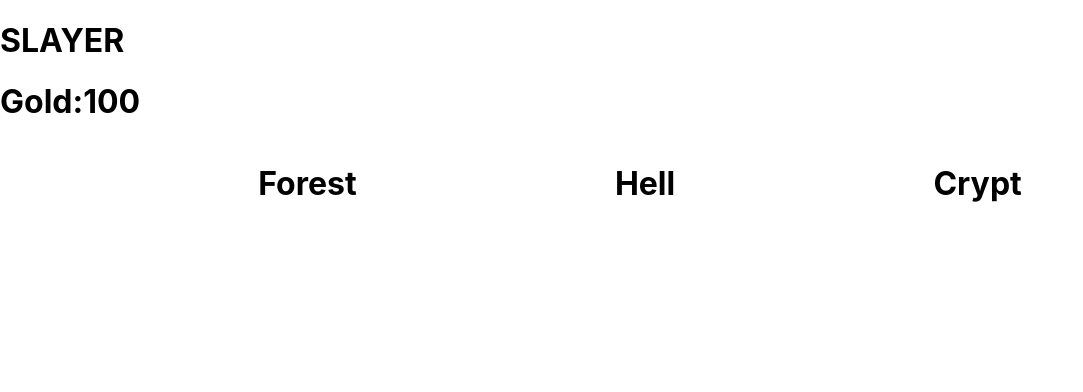
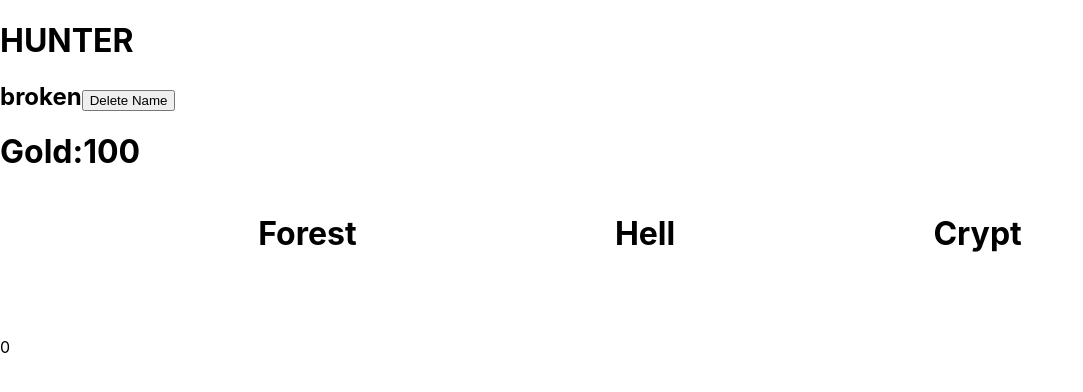
Before and after one commit to DogSniffers/Monstarhunt, a React (Create React App) app: page / in a window 1280 px wide. Shown: the top 392 px of the page, without its empty margins (0-1083 px from the left). Built offline with nearby package versions, Linux system fonts and the light colour scheme; no server answers.

Commit message:
Hunter Name works

```diff
--- a/public/index.html
+++ b/public/index.html
@@ -24,7 +24,7 @@
       work correctly both with client-side routing and a non-root public URL.
       Learn how to configure a non-root public URL by running `npm run build`.
     -->
-    <title>React App</title>
+    <title>Hunter</title>
   </head>
   <body>
     <noscript>You need to enable JavaScript to run this app.</noscript>
--- a/src/App.js
+++ b/src/App.js
@@ -2,7 +2,8 @@ import React, { Component } from 'react';
 import Header from './components/Header'
 // import Killlog from './components/Killlog'
 import Locale from './components/Locale'
-// import Hunter from './components/Hunter'
+import Hunter from './components/Hunter'
+// import Shop from './App.test/Shop'
 import axios from 'axios'
 
 
@@ -19,7 +20,7 @@ class App extends Component {
     }
   }
 
-  renameCreature(){
+  renameHunter(){
 
   }
   releaseCreature(){
@@ -29,7 +30,7 @@ class App extends Component {
     return (
       <div>
         <Header/>
-        {/* <Hunter/> */}
+        <Hunter/>
         <Locale/>
       </div>
     )
--- a/src/components/Header.js
+++ b/src/components/Header.js
@@ -3,7 +3,7 @@ import React from 'react'
 function Header(props){
     return(
         <header>
-            <h1>SLAYER</h1>
+            <h1>HUNTER</h1>
         </header>
     )
 }
--- a/src/components/Hunter.js
+++ b/src/components/Hunter.js
@@ -1,31 +1,32 @@
-// import React, { Component } from 'react'
-// import axios from 'axios'
+import React, { Component } from 'react'
+import axios from 'axios'
 
-// class Hunter extends Component{
-//     constructor(){
-//         super()
-//         this.state = {
-//             hunterName:'broken'
-//         }
-//         // this.state.componentDidMount = this.componentDidMount.bind(this)
-//     }
-    // componentDidMount(){
-    //     axios.get('/api/hunters').then(res =>{
-    //         console.log('hit')
-    //         const person = res.data
-    //         let randomNumber = Math.ceil(Math.random() * 4)
-    //         person.forEach((element) => {
-    //             if(element === randomNumber){
-    //                 this.setState({hunterName:`${res.data.element.name}`})
-    //             }
-    //         });
-    //     })
-    // }
-//     render(){
-//         return(
-//         <h2>{this.state.hunterName}</h2>
-//         )
-//     }
-// }
+class Hunter extends Component{
+    constructor(){
+        super()
+        this.state = {
+            hunterName:'broken',
+        }
+        // this.state.componentDidMount = this.componentDidMount.bind(this)
+    }
+    componentDidMount(){
+        axios.get('/api/hunters').then(res =>{
+            const hunters = res.data
+            // console.log(111, hunters)
+            // let hunterId = []
+            let randomNumber = Math.floor(Math.random() * 5)
+            let hunter = hunters.filter(e => e.ID === randomNumber)
+            this.setState({
+                hunterName: hunter[0].Name
+            })
+        })
+    }
+    render(){
+        return(
+        <h2>{this.state.hunterName}<button>Delete Name</button></h2>
 
-// export default Hunter
+
+        )}
+}
+
+export default Hunter
--- a/src/components/Locale.js
+++ b/src/components/Locale.js
@@ -117,14 +117,14 @@ class Locale extends Component{
         console.log(huntFailComplete)
         if(huntFailComplete >= 2){
             this.setState({successText:'SUCCESS',})
-            this.setState({wallet: (this.state.wallet+this.state.huntCashReward)})
+            this.setState({wallet:this.state.wallet + this.state.cashReward})
 
         }else{
             this.setState({failText:'FAIL'})
         }
         this.setState({noDuplicateQuest:true})
         this.setState({returnToHub:'Return to Hub'})
-        }else{}
+        }
     }
     captureonClick(){
         if(this.state.noDuplicateQuest === false){
@@ -132,6 +132,11 @@ class Locale extends Component{
         console.log(captureFailComplete)
         if(captureFailComplete >= 5){
             this.setState({successText:'SUCCESS'})
+            axios.post('api/locales').then(res => {
+            let captured = res.data
+            console.log(captured)
+        })
+
         }else{
             this.setState({failText:'FAIL'})
         }
@@ -141,13 +146,13 @@ class Locale extends Component{
 }
 
     returnToHub(){
-        this.setState({selectedLocale:[],locale1Clicked:false,locale2Clicked:false,locale3Clicked:false,huntText:'',huntMission:'',questText:'',rewardText:'',monsterHunt:'',selectedMonsterHuntReward:'',orText:'',monsterCapture:'',selectedMonsterCaptureReward:'',resultsText:'',noDuplicateQuest:false,returnToHub:'',classText:'',temperamentText:'',successText:'',failText:'',rewardText:'',localeLock:false,rewardLock:false,monster1Name:'',monster2Name:'',monster3Name:'',monster1Class:'',monster2Class:'',monster3Class:'',monster1Temperament:'',monster2Temperament:'',monster3Temperament:'',cashRewardText:'',},)
+        this.setState({selectedLocale:[],locale1Clicked:false,locale2Clicked:false,locale3Clicked:false,huntText:'',huntMission:'',questText:'',rewardText:'',monsterHunt:'',selectedMonsterHuntReward:'',orText:'',monsterCapture:'',selectedMonsterCaptureReward:'',resultsText:'',noDuplicateQuest:false,returnToHub:'',classText:'',temperamentText:'',successText:'',failText:'',rewardText:'',localeLock:false,rewardLock:false,monster1Name:'',monster2Name:'',monster3Name:'',monster1Class:'',monster2Class:'',monster3Class:'',monster1Temperament:'',monster2Temperament:'',monster3Temperament:'',cashRewardText:'',cashReward:''},)
     }
     render(){
-        console.log(this.state)
+        // console.log(this.state)
         // console.log(this.state.locale1Monsters)
-        console.log(this.state.locale1Monsters[1].name)
-        console.log(this.state.monster1Name)
+        // console.log(this.state.locale1Monsters[1].name)
+        // console.log(this.state.monster1Name)
         return(
             <div>
             <h1>Gold:{this.state.wallet}</h1>
@@ -160,7 +165,7 @@ class Locale extends Component{
 
                 <div className={'monsterProfiles'}>
                     <div >
-                    {/* From Each h2 and div I removed the .name, .class, and .temperament after the [] */}
+
                     <h2 onClick={() => this.monster1onClick()}>{this.state.monster1Name}</h2>
                     <div>{this.state.classText} {this.state.monster1Class}</div>
                     <div>{this.state.temperamentText} {this.state.monster1Temperament}</div>
@@ -178,7 +183,7 @@ class Locale extends Component{
             </div>
             <h1>{this.state.questText}</h1>
                 <div className={'hunt'} onClick={() => this.huntonClick()}>{this.state.monsterHunt}</div>
-        <p>{this.state.rewardText}{this.state.selectedMonsterHuntReward} {this.state.cashRewardText}{this.state.huntCashReward}</p>
+        <p>{this.state.rewardText}{this.state.selectedMonsterHuntReward} {this.state.cashRewardText}{this.state. cashReward}</p>
                 <p>{this.state.orText}</p>
                 <div className={'capture'} onClick={() => this.captureonClick()}>{this.state.monsterCapture}</div>
                 <p>{this.state.rewardText}{this.state.selectedMonsterCaptureReward}</p>
--- a/src/components/Shop.js
+++ b/src/components/Shop.js
@@ -1,4 +1,5 @@
 import React, {Component} from 'react'
+import axios from 'axios'
 
 class Shop extends Component{
     constructor(){
@@ -14,6 +15,7 @@ class Shop extends Component{
             shop2Cost:0,
             shop3Cost:0
         }
+        this.componentDidMount = this.componentDidMount.bind(this)
     }
     render(){
         return(
```
Also changed, not shown: 2 other files (tests, documents, lock files or other folders).
